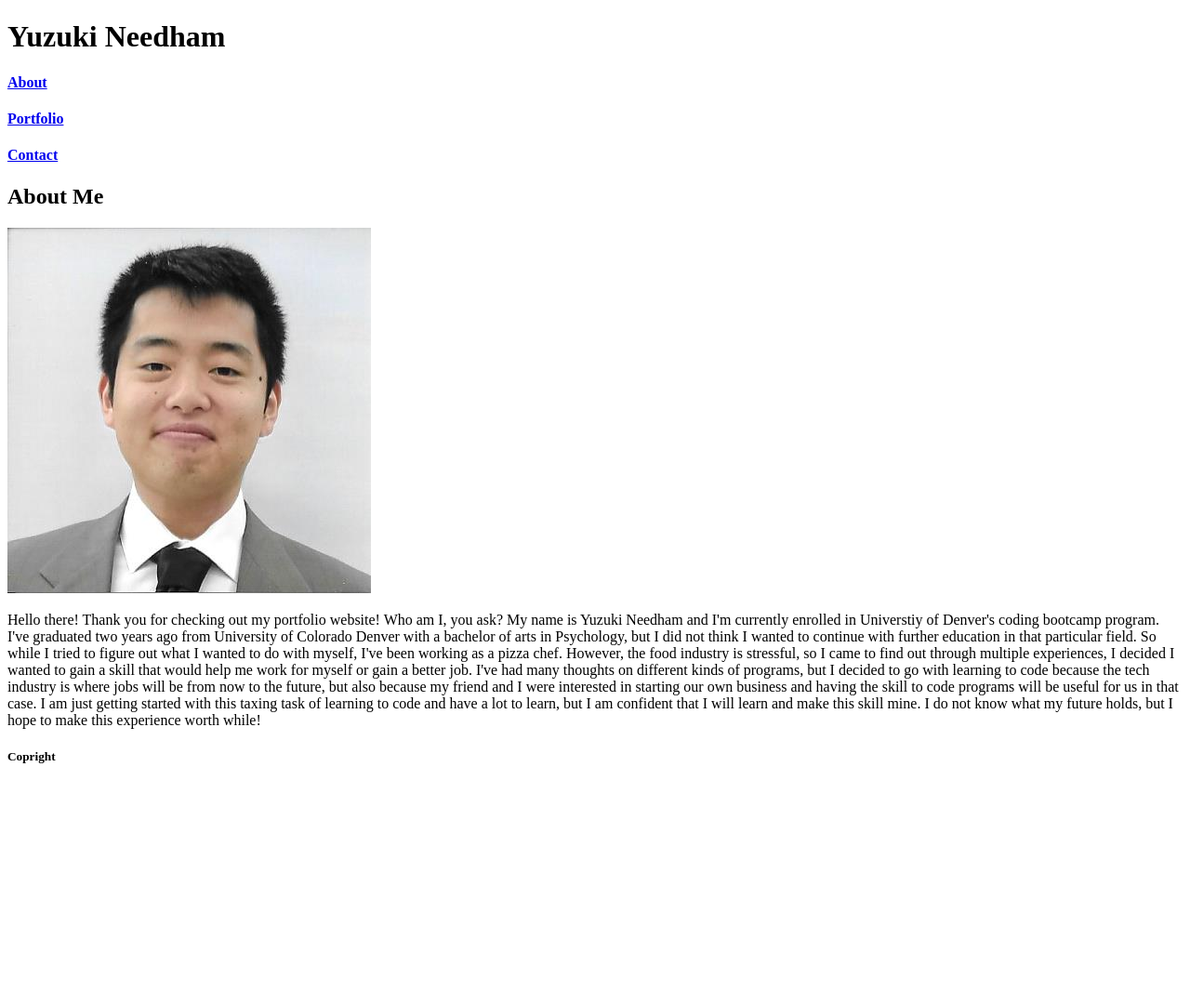
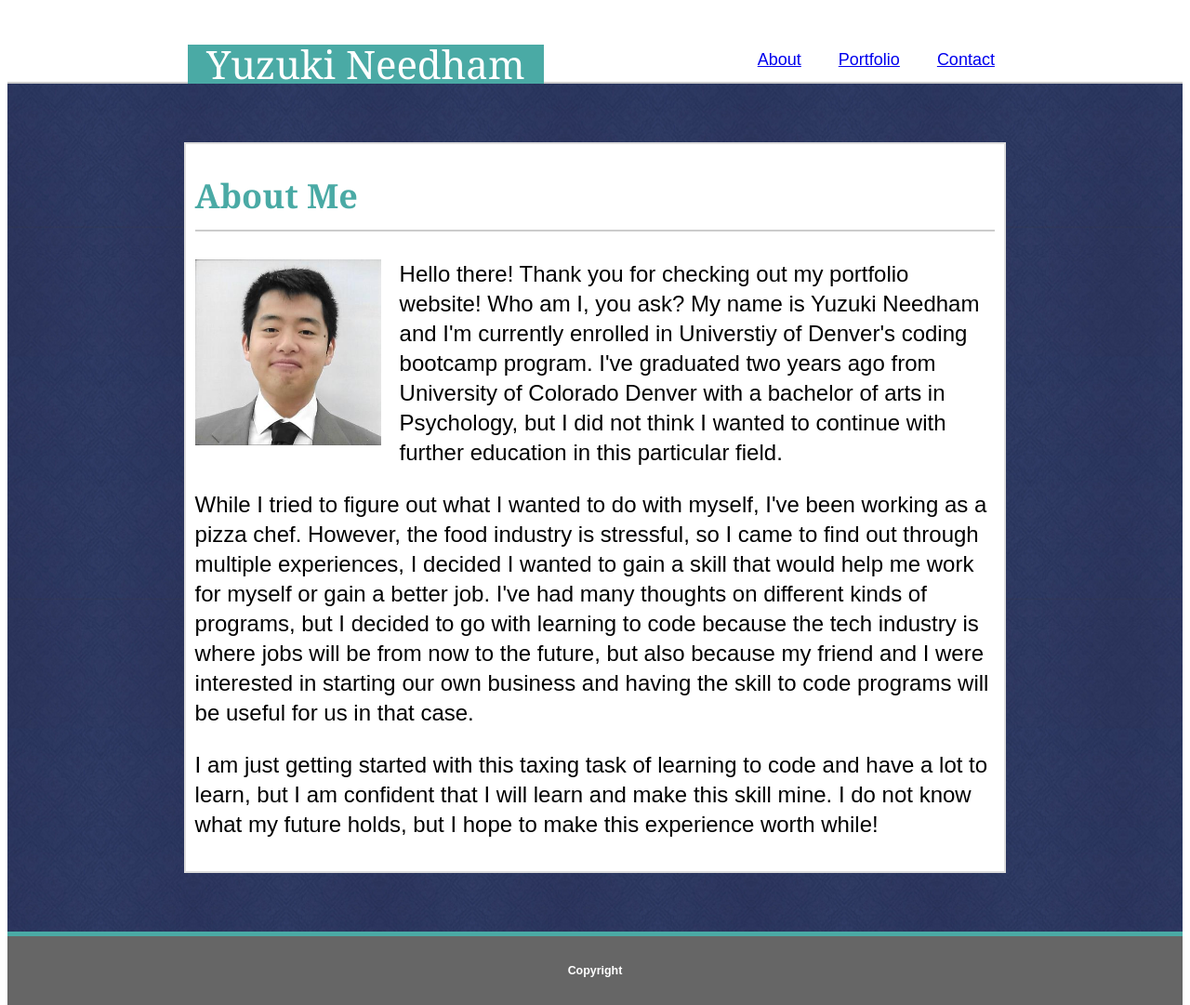
Before and after one commit to yuzuki25/Basic-Portfolio, a plain HTML site: page portfolio.html in a window 1280 px wide. Shown: the whole page at 93% size. Before the commit the page ends 844 px from the top, so only its background shows below. Drawn offline with Linux system fonts and the light colour scheme.

Commit message:
2/3 the way done

```diff
--- a/assets/css/style.css
+++ b/assets/css/style.css
@@ -0,0 +1,104 @@
+* {
+    box-sizing: border-box;
+    /*width: 960px;*/
+    font-family: sans-serif;
+}
+
+html, body { /*This is for the sticky footer*/
+    height: 100%;
+}
+
+header {
+    padding: 40px;
+    background: #ffffff;
+    width: 100%;
+    border-bottom: 2px solid #cccccc;
+}
+
+body {
+    font-size: 24px;
+    line-height: 32px;
+    display: flex;
+    flex-direction: column;
+}
+
+#Name {
+    float: left;
+    padding: 5px 20px 5px 20px;
+    margin-left: 13%;
+    background: #4aaaa5;
+    color: #fff;
+    font-size: 42px;
+    font-family: Georgia, 'Times New Roman', Times, serif;
+}
+
+
+#About {
+    float: right;
+    padding: 0px 20px 0px 20px;
+    color: grey;
+    font-size: 18px;
+}
+
+#Portfolio {
+    float: right;
+    padding: 0px 20px 0px 20px;
+    color: grey;
+    font-size: 18px;
+}
+
+
+#Contact {
+    float: right;
+    padding: 0px 20px 0px 20px;
+    margin-right: 12%;
+    color: grey;
+    font-size: 18px;
+}
+
+
+.content { /* This is for the sticky footer*/
+    flex: 10 auto;
+}
+
+section{
+    background-image: url("../images/vintage-wallpaper/vintage-wallpaper.png");
+    width: 100%;
+    padding: 5% 15% 5% 15%;
+}
+
+#white {
+    background: #ffffff;
+    padding: 10px;
+    border: 2px solid #dddddd;
+}
+
+#Page-Title {
+    color: #4aaaa5;
+    padding-bottom: 20px;
+    border-bottom: 2px solid #cccccc;
+    font-family: Georgia, 'Times New Roman', Times, serif;
+}
+
+#image {
+    float: left;
+    padding-right: 20px;
+}
+
+#paragraph {
+
+}
+
+
+
+.footer { /* This is for the sticky footer*/
+    flex-shrink: 0;
+}
+
+footer {
+    background: #666666;
+    border-top: 5px solid #4aaaa5;
+    color: #ffffff;
+    text-align: center;
+    font-size: 15px;
+}
--- a/portfolio.html
+++ b/portfolio.html
@@ -1,43 +1,79 @@
 <!DOCTYPE html>
+
 <head>
     <title>About Me</title>
+
+    <link rel="stylesheet" type="text/css" href="assets/css/style.css">
 </head>
 
 
 <body>
+    <div class="content">
+
+
+        <header>
+            <div id="Name">
+                Yuzuki Needham
+            </div>
 
 
 
-    <header>
-    <div>
-    <h1>Yuzuki Needham</h1>
+            <div id="Contact">
+                <a href="contact.html">Contact</a>
             </div>
 
 
-    <div>
-        <h4><a href="portfolio.html">About</a></h4>
-        <h4><a href="index.html">Portfolio</a></h4>
-        <h4><a href="contact.html">Contact</a></h4>
+            <div id="Portfolio">
+                <a href="index.html">Portfolio</a>
             </div>
+
+
+            <div id="About">
+                <a href="portfolio.html">About</a>
+            </div>
+
         </header>
 
 
 
         <section>
-        <h1>About Me</h1>
 
-        <img src="assets/images/履歴書写真.jpg" alt="portfolio-pic">
+        <div id="white">
+            <h1 id="Page-Title">About Me</h1>
 
-        <br>
+            <div id="image">
+                <img src="assets/images/履歴書写真.jpg" width="200px" height="200px" alt="portfolio-pic">
+            </div>
 
-        <p>Hello there! Thank you for checking out my portfolio website! Who am I, you ask? My name is Yuzuki Needham and I'm currently enrolled in Universtiy of Denver's coding bootcamp program. I've graduated two years ago from University of Colorado Denver with a bachelor of arts in Psychology, but I did not think I wanted to continue with further education in that particular field. So while I tried to figure out what I wanted to do with myself, I've been working as a pizza chef. However, the food industry is stressful, so I came to find out through multiple experiences, I decided I wanted to gain a skill that would help me work for myself or gain a better job. I've had many thoughts on different kinds of programs, but I decided to go with learning to code because the tech industry is where jobs will be from now to the future, but also because my friend and I were interested in starting our own business and having the skill to code programs will be useful for us in that case. I am just getting started with this taxing task of learning to code and have a lot to learn, but I am confident that I will learn and make this skill mine. I do not know what my future holds, but I hope to make this experience worth while!</p>
+
+            <div id="paragraph">
+                <p>Hello there! Thank you for checking out my portfolio website! Who am I, you ask? My name is Yuzuki
+                    Needham and I'm currently enrolled in Universtiy of Denver's coding bootcamp program. I've graduated
+                    two years ago from University of Colorado Denver with a bachelor of arts in Psychology, but I did
+                    not think I wanted to continue with further education in this particular field. </p>
+
+                <p>
+                    While I tried to
+                    figure out what I wanted to do with myself, I've been working as a pizza chef. However, the food
+                    industry is stressful, so I came to find out through multiple experiences, I decided I wanted to
+                    gain a skill that would help me work for myself or gain a better job. I've had many thoughts on
+                    different kinds of programs, but I decided to go with learning to code because the tech industry is
+                    where jobs will be from now to the future, but also because my friend and I were interested in
+                    starting our own business and having the skill to code programs will be useful for us in that case. </p>
+
+                <p>
+                    I am just getting started with this taxing task of learning to code and have a lot to learn, but I
+                    am confident that I will learn and make this skill mine. I do not know what my future holds, but I
+                    hope to make this experience worth while!</p>
+            </div>
+        </div>
 
         </section>
 
+    </div>
 
-
-    <footer>
-        <h5>Copright</h5>
+    <footer class="footer">
+        <h5>Copyright</h5>
     </footer>
 
 
```
Also changed, not shown: contact.html (+24 -9 lines), index.html (+2 -0 lines), assets/images/vintage-wallpaper/readme.txt (added), assets/images/vintage-wallpaper/vintage-wallpaper.png (added). Lines whose indentation alone changed are shown as unchanged.
